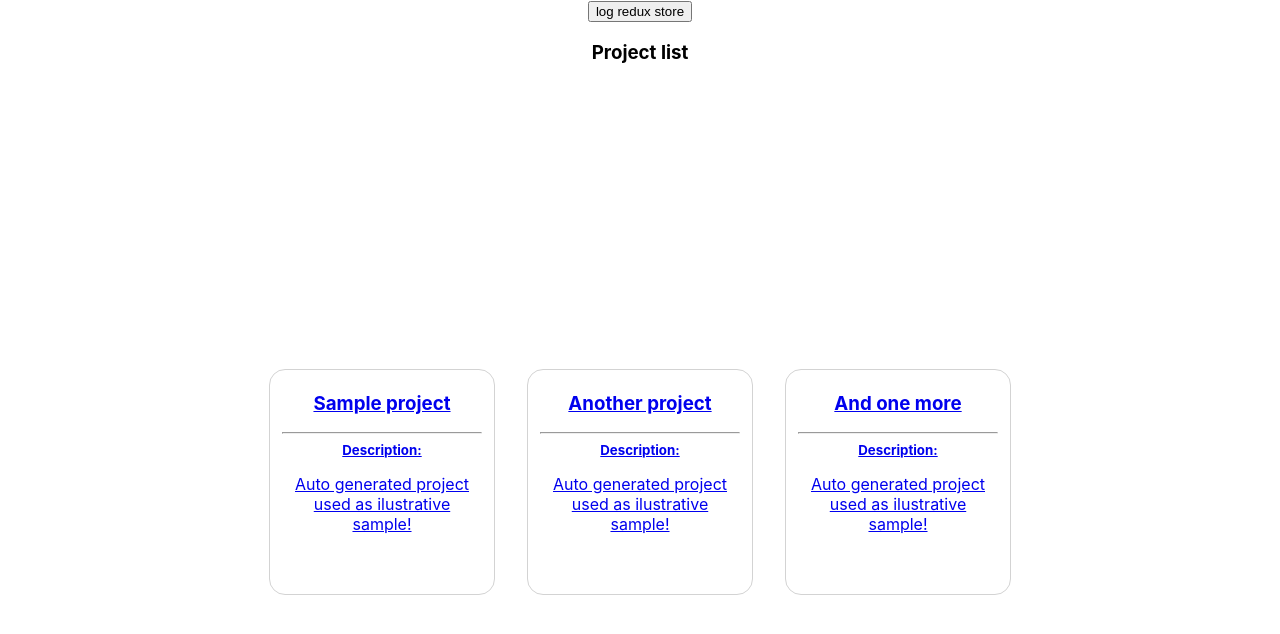
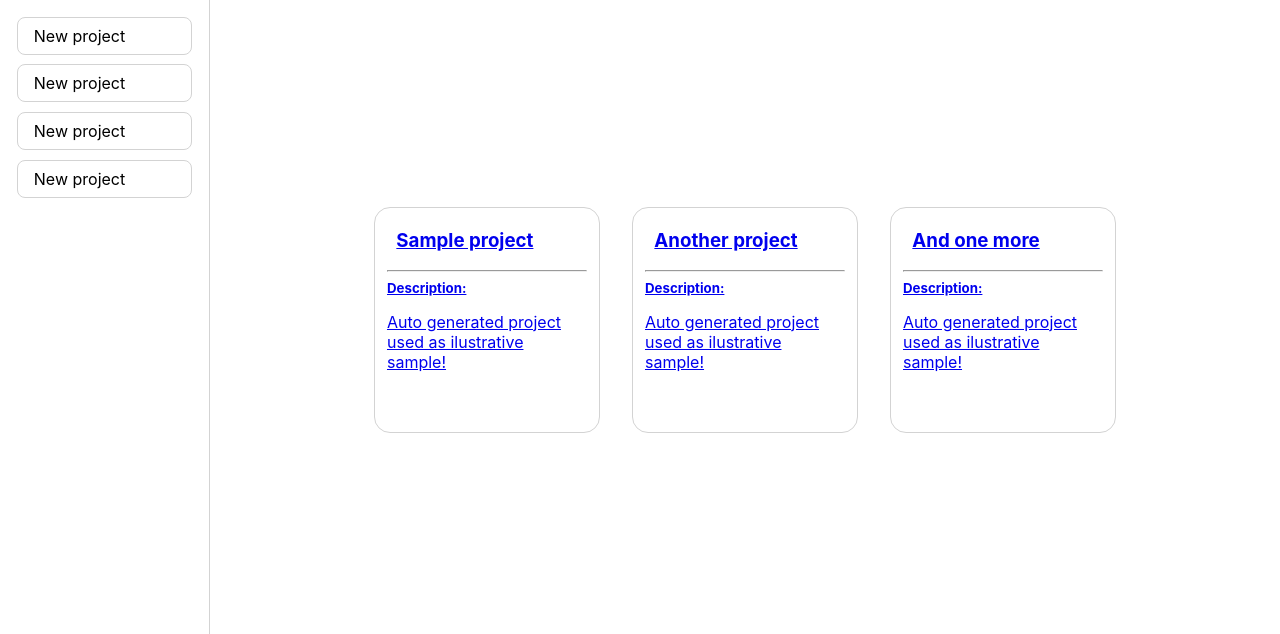
Before and after one commit to RnsX/gantt-planner, a React (Create React App) app: page / in a window 1280 px wide. Shown: the top 634 px of the page. Built offline with nearby package versions, Linux system fonts and the light colour scheme.

Commit message:
Added sidebar

```diff
--- a/src/App.tsx
+++ b/src/App.tsx
@@ -6,20 +6,24 @@ import ProjectList from './pages/ProjectList';
 import Project from './pages/Project';
 import { IAppState } from './redux/Store';
 import { useSelector } from 'react-redux';
+import LeftSidebar from './components/LeftSidebar';
 
 function App() {
   const redux = useSelector((state:IAppState) => state.projects.projects);
 
   return (
-    <div className="App">
+    <div style={{display: 'flex'}}>
       <BrowserRouter>
-        <button onClick={() => {
-          console.log(redux);
-        }}>log redux store</button>
-        <Routes>
-          <Route path="/" element={<ProjectList></ProjectList>}/>
-          <Route path="/Project/:id" element={<Project></Project>}/>
-        </Routes>
+        <div style={{width: '250px', borderRight:'1px solid lightgray', height: '100vh'}}>
+          <LeftSidebar></LeftSidebar>
+        </div>
+        <div style={{width: '100%'}}>
+          <Routes>
+            <Route path="/" element={<ProjectList></ProjectList>}/>
+            <Route path="/Project/:id" element={<Project></Project>}/>
+          </Routes>
+        </div>
+
       </BrowserRouter>
     </div>
   );
--- /dev/null
+++ b/src/components/LeftSidebar.tsx
@@ -0,0 +1,41 @@
+import React from 'react';
+import { useLocation, useNavigate } from 'react-router-dom';
+
+const LeftSidebar = () => {
+
+    const navigate = useNavigate();
+    const location = useLocation();
+
+
+    return (
+        <div style={{display: 'flex', flexDirection: 'column', padding:'0.75em', marginTop: '0em'}}>
+        {
+            location.pathname == '/'
+            ? ''
+            : <div className='sidebar-button' onClick={() => navigate(-1)}>Go back</div>
+        }
+        <div className='sidebar-button'>New project</div>
+        <div className='sidebar-button'>New project</div>
+        <div className='sidebar-button'>New project</div>
+        <div className='sidebar-button'>New project</div>
+        <style>
+            {`
+                .sidebar-button {
+                    border: 1px solid lightgray;
+                    border-radius: 0.5em;
+                    margin: 0.3em;
+                    padding: 0.5em 1em 0.5em 1em;
+                    background-color: white;
+                    transition: 0.2s ease-in-out;
+                    cursor: pointer;
+                }
+                .sidebar-button:hover {
+                    background-color: lightgray;
+                }
+            `}
+        </style>
+        </div>
+    )
+};
+
+export default LeftSidebar;
--- a/src/pages/ProjectList.tsx
+++ b/src/pages/ProjectList.tsx
@@ -27,7 +27,6 @@ const ProjectList = () => {
 
     return (
         <div>
-            <h3>Project list</h3>
             <div className='projectList'>
                 {
                     projectList.map((project)=> (
@@ -44,7 +43,8 @@ const ProjectList = () => {
                         justify-content: center;
                         align-items: center;
                         width: 100%;
-                        height: 100vh;
+                        height: 80vh;
+                        flex-wrap: wrap;
                     }
                 `}
             </style>
```
